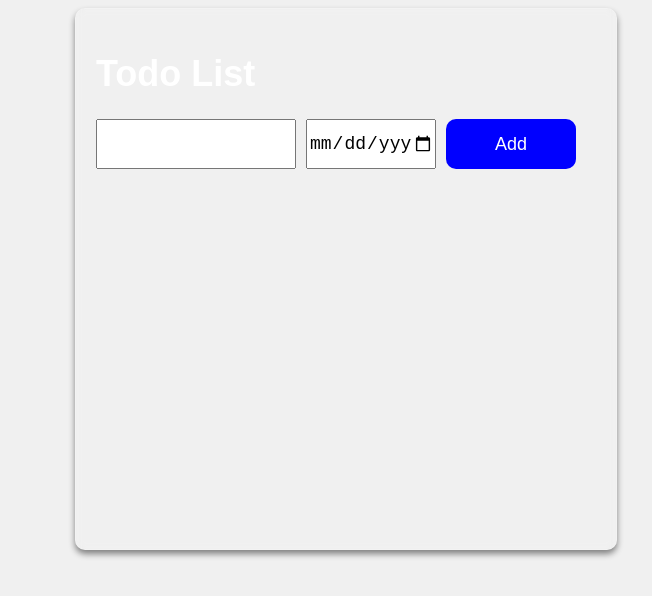
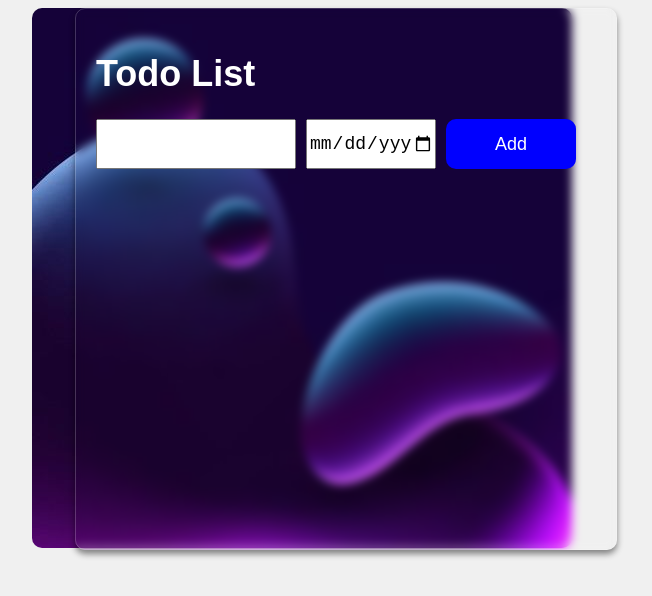
Before and after one commit to MRJoe9999/todoList, a plain HTML site: page index.html in a window 1280 px wide. Shown: the whole page, without its empty margins (338-990 px from the left). Drawn offline with Linux system fonts and the light colour scheme.

Commit message:
Update styles.css

```diff
--- a/styles.css
+++ b/styles.css
@@ -1,5 +1,5 @@
 .container {
-  background-image: url(./images/BG.jpg);
+  background-image: url(BG.jpg);
   width: 500px;
   height: 500px;
   padding: 20px;
```
